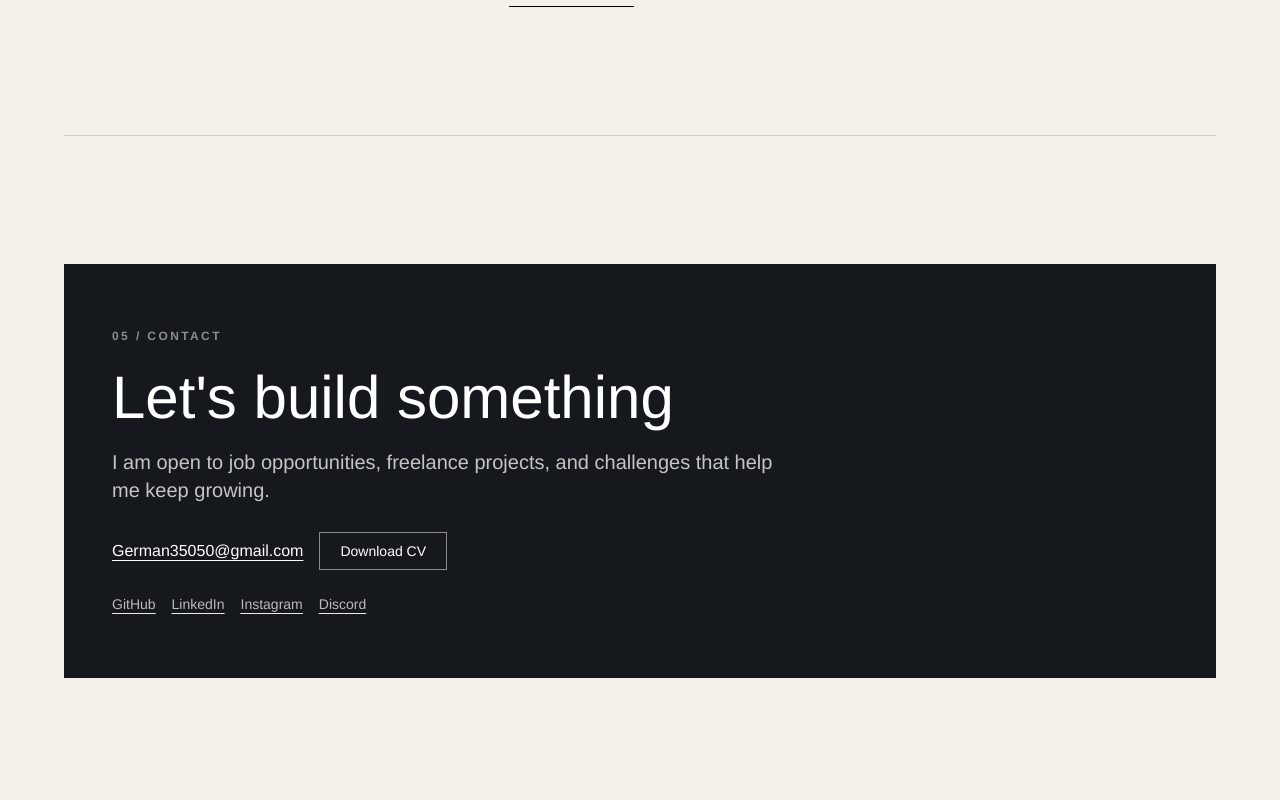
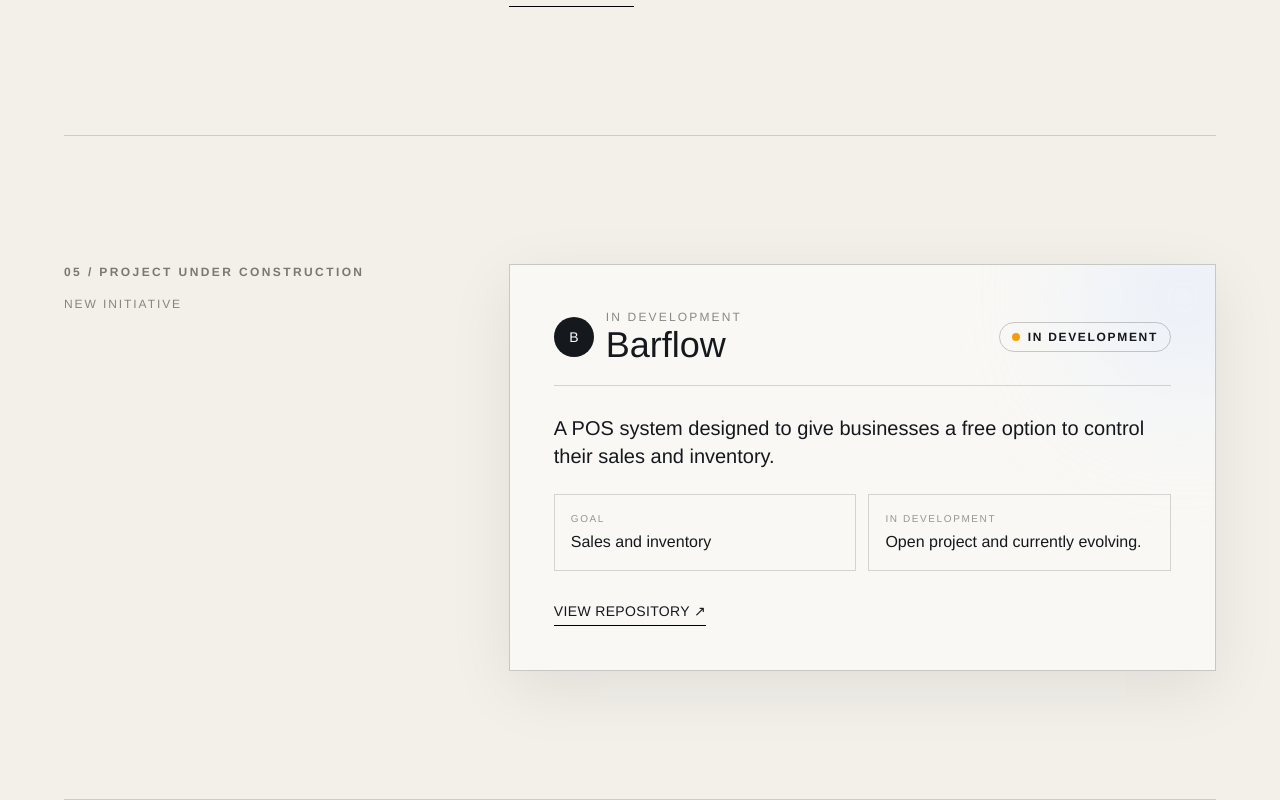
Before and after one commit to GermanRhenals/Portafolio-web, a React (Vite) app: page / in a window 1280 px wide. Shown: the part 2400-3200 px from the top of the page. Built offline with nearby package versions, Linux system fonts and the light colour scheme.

Commit message:
Añade proyecto Barflow y optimiza el fondo

```diff
--- a/src/App.tsx
+++ b/src/App.tsx
@@ -22,8 +22,10 @@ const content = {
     availability: 'Disponible para oportunidades remotas o en otra ciudad.', aboutTitle: 'Sobre mí',
     about: 'Soy German Rhenals, desarrollador de software con dos años de formación y práctica construyendo proyectos web. También he explorado el desarrollo de videojuegos 2D con Unity a través de proyectos personales. Soy constante, disciplinado y disfruto encontrar la manera de sumar en cada equipo.',
     servicesTitle: 'Lo que puedo aportar', services: ['Desarrollo web', 'Soluciones tecnológicas', 'Soporte TI', 'Mantenimiento de software', 'Implementaciones con IA', 'Automatización'], technologiesTitle: 'Tecnologías', projectsTitle: 'Proyecto destacado',
-    projectDescription: 'Portafolio y catálogo de servicios para El Rincón Caribeño, el estadero cubierto más grande de la región.', viewProject: 'Ver proyecto', contactTitle: 'Construyamos algo',
-    contactText: 'Estoy abierto a oportunidades laborales, proyectos freelance y retos que me permitan seguir creciendo.', cv: 'Descargar CV', copy: 'Copiar correo',
+    projectDescription: 'Portafolio y catálogo de servicios para El Rincón Caribeño, el estadero cubierto más grande de la región.', viewProject: 'Ver proyecto', inConstruction: 'Proyecto en construcción',
+    inConstructionEyebrow: 'Nueva iniciativa', inConstructionTitle: 'Barflow', inConstructionDescription: 'Un sistema POS para ofrecer a los negocios una opción gratuita de controlar sus ventas e inventarios.',
+    inConstructionStatus: 'En desarrollo', inConstructionGoal: 'Objetivo', inConstructionGoalValue: 'Ventas e inventarios', inConstructionRepository: 'Ver repositorio', inConstructionNote: 'Proyecto abierto y en evolución.',
+    contactTitle: 'Construyamos algo', contactText: 'Estoy abierto a oportunidades laborales, proyectos freelance y retos que me permitan seguir creciendo.', cv: 'Descargar CV', copy: 'Copiar correo',
   },
   en: {
     nav: ['About', 'Services', 'Technologies', 'Projects'], contact: "Let's talk", role: 'Software Developer',
@@ -31,8 +33,10 @@ const content = {
     availability: 'Available for remote opportunities or relocation.', aboutTitle: 'About me',
     about: 'I am German Rhenals, a software developer with two years of training and hands-on practice building web projects. I have also explored 2D game development with Unity through personal projects. I am consistent, disciplined, and enjoy finding ways to contribute to every team.',
     servicesTitle: 'What I can bring', services: ['Web development', 'Technology solutions', 'IT support', 'Software maintenance', 'AI implementations', 'Automation'], technologiesTitle: 'Technologies', projectsTitle: 'Featured project',
-    projectDescription: 'Portfolio and service catalog for El Rincón Caribeño, the largest covered leisure venue in the region.', viewProject: 'View project', contactTitle: "Let's build something",
-    contactText: 'I am open to job opportunities, freelance projects, and challenges that help me keep growing.', cv: 'Download CV', copy: 'Copy email',
+    projectDescription: 'Portfolio and service catalog for El Rincón Caribeño, the largest covered leisure venue in the region.', viewProject: 'View project', inConstruction: 'Project under construction',
+    inConstructionEyebrow: 'New initiative', inConstructionTitle: 'Barflow', inConstructionDescription: 'A POS system designed to give businesses a free option to control their sales and inventory.',
+    inConstructionStatus: 'In development', inConstructionGoal: 'Goal', inConstructionGoalValue: 'Sales and inventory', inConstructionRepository: 'View repository', inConstructionNote: 'Open project and currently evolving.',
+    contactTitle: "Let's build something", contactText: 'I am open to job opportunities, freelance projects, and challenges that help me keep growing.', cv: 'Download CV', copy: 'Copy email',
   },
 } as const
 
@@ -41,9 +45,9 @@ const content = {
  * Estos corresponden a imágenes que se encuentran en /public/frames/
  * El índice se actualiza según la posición del mouse del usuario
  * Crea un efecto de "scrubbing" tipo video interactivo en el fondo
- * OPTIMIZADO: 40 frames seleccionados para equilibrar fluidez y performance
+ * OPTIMIZADO: 5 fotogramas seleccionados para equilibrar fluidez y rendimiento
  */
-const AVAILABLE_FRAMES = [1, 4, 5, 6, 7, 8, 9, 12, 15, 16, 17, 18, 19, 20, 21, 22, 23, 24, 25, 26, 27, 28, 29, 30, 31, 32, 33, 34, 35, 36, 37, 38, 39, 41, 43, 45, 47, 49, 50, 51] as const
+const AVAILABLE_FRAMES = [1, 8, 18, 36, 51] as const
 
 /**
  * COMPONENTE PRINCIPAL: App
@@ -406,12 +410,60 @@ export default function App() {
             </div>
           </section>
 
-          {/* ====== SECCIÓN 05: CONTACTO ====== */}
+          {/* ====== SECCIÓN 05: PROYECTO EN CONSTRUCCIÓN ====== */}
+          <section id="in-construction" className="mx-auto max-w-6xl scroll-mt-20 border-t border-black/15 dark:border-white/10 py-16 sm:py-20 md:py-28 lg:py-32">
+            <div className="grid gap-6 sm:gap-8 md:grid-cols-[0.7fr_1.3fr] md:gap-12 lg:gap-16">
+              {/* Número y título de sección */}
+              <div>
+                <p className="text-xs font-semibold uppercase tracking-[0.2em] text-black/50 dark:text-white/50">05 / {text.inConstruction}</p>
+                <p className="mt-4 text-xs uppercase tracking-[0.16em] text-black/45 dark:text-white/45">{text.inConstructionEyebrow}</p>
+              </div>
+
+              {/* Tarjeta del proyecto en desarrollo */}
+              <div className="group relative overflow-hidden border border-black/20 bg-white/55 p-5 shadow-[0_18px_60px_rgba(0,0,0,0.08)] transition-all duration-500 hover:-translate-y-1 hover:shadow-[0_24px_80px_rgba(0,0,0,0.14)] dark:border-white/10 dark:bg-white/[0.04] dark:shadow-[0_18px_60px_rgba(0,0,0,0.28)] sm:p-7 md:p-9 lg:p-11">
+                <div className="pointer-events-none absolute -right-16 -top-16 h-48 w-48 rounded-full bg-[#d9e7ff] opacity-50 blur-3xl transition-transform duration-700 group-hover:scale-125 dark:bg-blue-500/20" aria-hidden="true" />
+                <div className="relative">
+                  <div className="mb-7 flex flex-wrap items-center justify-between gap-4 border-b border-black/15 pb-5 dark:border-white/10">
+                    <div className="flex items-center gap-3">
+                      <span className="flex h-10 w-10 items-center justify-center rounded-full bg-[#15181d] text-sm text-white dark:bg-white dark:text-[#15181d]">B</span>
+                      <div>
+                        <p className="text-xs uppercase tracking-[0.18em] text-black/45 dark:text-white/45">{text.inConstructionStatus}</p>
+                        <h2 className="text-2xl font-medium sm:text-3xl md:text-4xl">{text.inConstructionTitle}</h2>
+                      </div>
+                    </div>
+                    <span className="inline-flex items-center gap-2 rounded-full border border-black/20 px-3 py-1.5 text-[10px] font-semibold uppercase tracking-[0.14em] dark:border-white/20 sm:text-xs">
+                      <span className="h-2 w-2 animate-blink rounded-full bg-amber-500" />
+                      {text.inConstructionStatus}
+                    </span>
+                  </div>
+
+                  <p className="mb-6 max-w-2xl text-base leading-relaxed sm:text-lg md:text-xl">{text.inConstructionDescription}</p>
+
+                  <div className="mb-7 grid gap-3 sm:grid-cols-2">
+                    <div className="border border-black/15 px-4 py-4 dark:border-white/10">
+                      <p className="mb-1 text-[10px] uppercase tracking-[0.16em] text-black/40 dark:text-white/40">{text.inConstructionGoal}</p>
+                      <p className="text-sm sm:text-base">{text.inConstructionGoalValue}</p>
+                    </div>
+                    <div className="border border-black/15 px-4 py-4 dark:border-white/10">
+                      <p className="mb-1 text-[10px] uppercase tracking-[0.16em] text-black/40 dark:text-white/40">{text.inConstructionStatus}</p>
+                      <p className="text-sm sm:text-base">{text.inConstructionNote}</p>
+                    </div>
+                  </div>
+
+                  <a href="https://github.com/GermanRhenals/pos-systems" target="_blank" rel="noreferrer" className="inline-flex items-center gap-2 border-b border-black pb-1 text-xs font-medium uppercase tracking-wide transition-opacity hover:opacity-60 dark:border-white sm:text-sm">
+                    {text.inConstructionRepository} ↗
+                  </a>
+                </div>
+              </div>
+            </div>
+          </section>
+
+          {/* ====== SECCIÓN 06: CONTACTO ====== */}
           <section id="contact" className="mx-auto max-w-6xl scroll-mt-20 border-t border-black/15 dark:border-white/10 py-16 pb-20 sm:py-20 sm:pb-24 md:py-28 md:pb-32 lg:py-32">
             {/* Fondo oscuro para contrastar con el resto del contenido */}
             <div className="bg-[#15181d] dark:bg-[#0a0e27] px-5 py-8 text-white sm:px-8 sm:py-12 md:px-10 md:py-16 lg:px-12">
               {/* Número y título de sección */}
-              <p className="mb-5 text-xs font-semibold uppercase tracking-[0.2em] text-white/50 dark:text-white/40 sm:mb-6">05 / Contact</p>
+              <p className="mb-5 text-xs font-semibold uppercase tracking-[0.2em] text-white/50 dark:text-white/40 sm:mb-6">06 / Contact</p>
 
               {/* Título principal */}
               <h2 className="mb-4 text-2xl font-medium sm:mb-5 sm:text-3xl md:text-5xl lg:text-6xl">{text.contactTitle}</h2>
```
